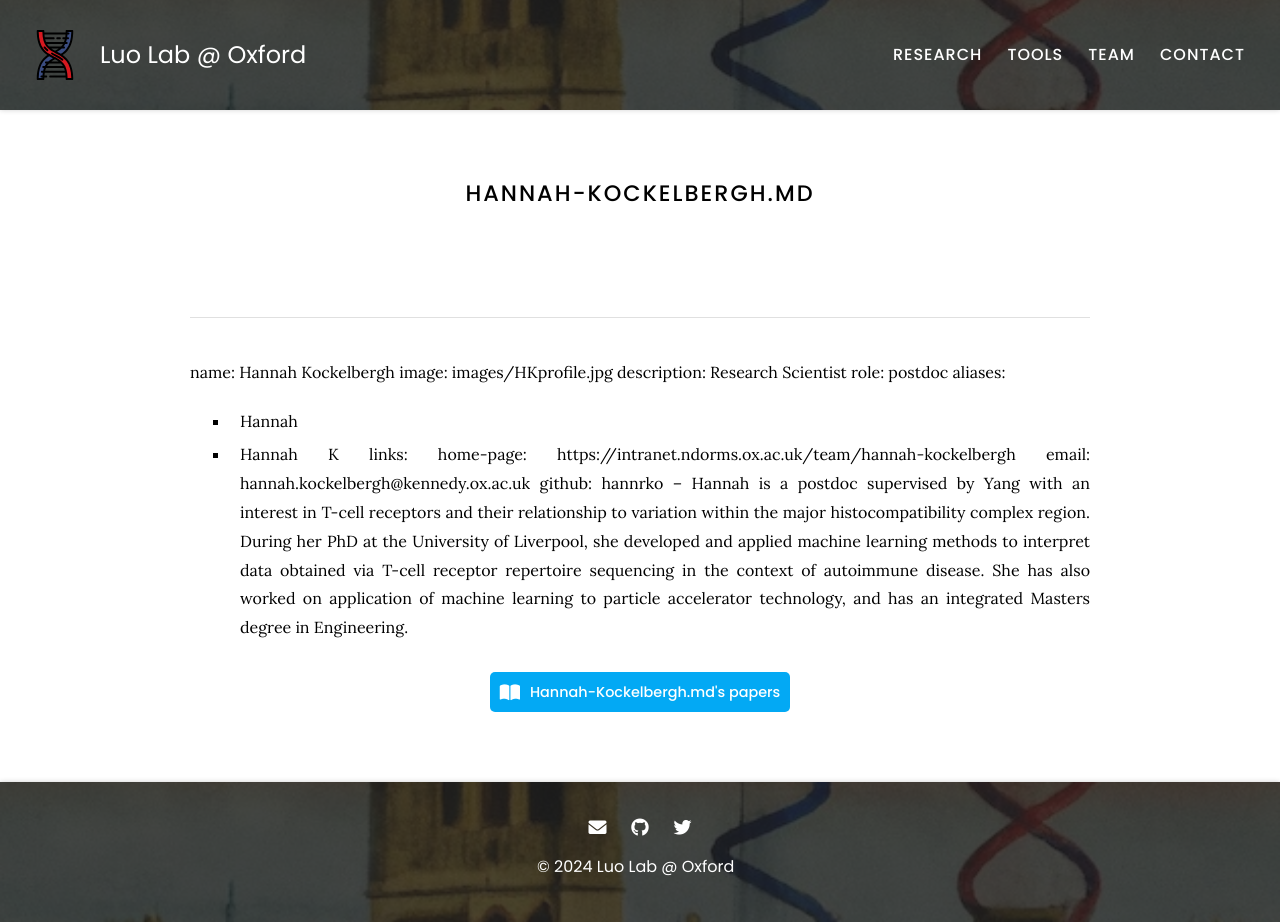
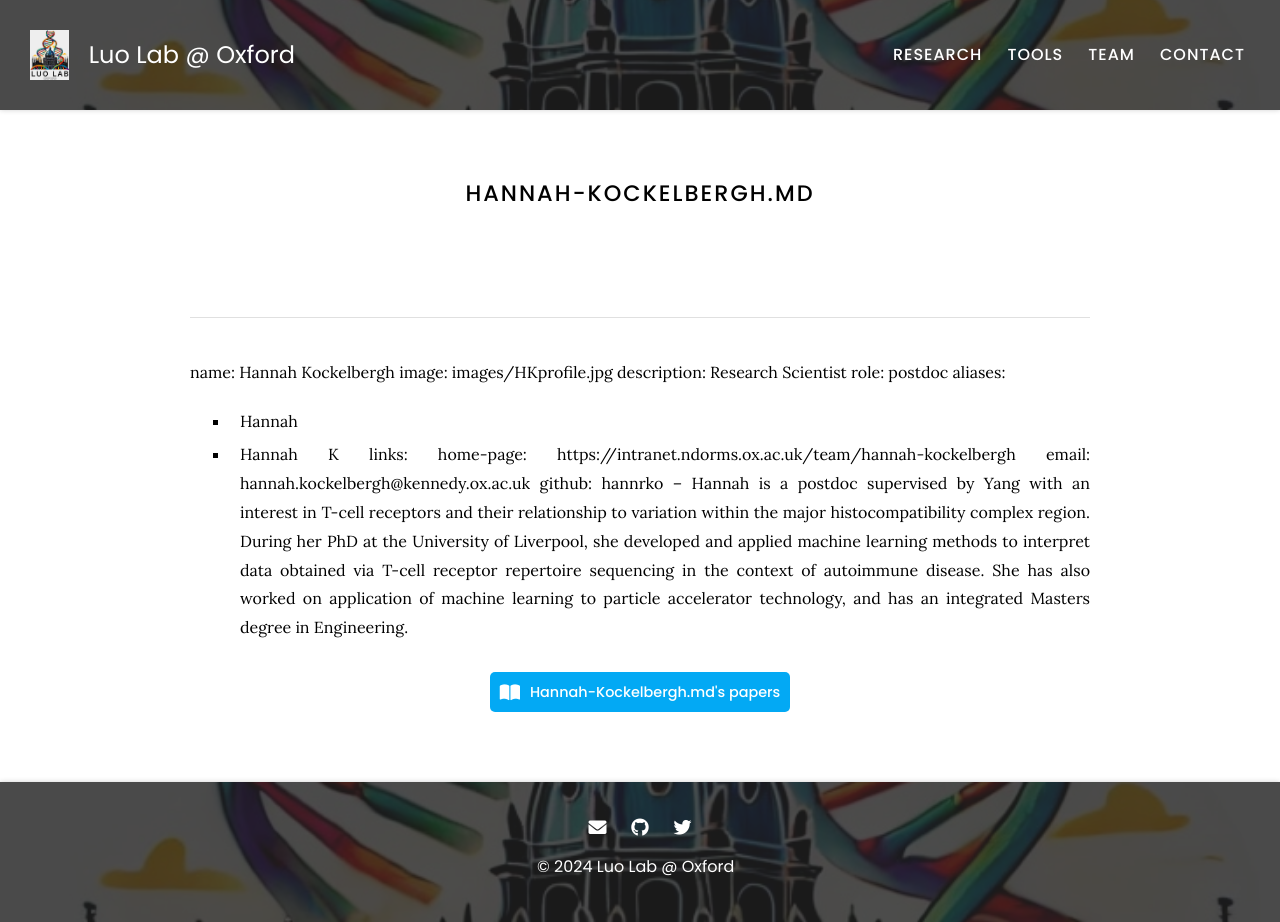
Before and after one commit to yang-luo-lab/yang-luo-lab.github.io, a Jekyll site: the page built from _members/Hannah-Kockelbergh.md, in a window 1280 px wide. Built offline with Jekyll 4.4.1, drawn with Linux system fonts in a browser that asks for light colours.

Commit message:
updated logo

```diff
--- a/_config.yaml
+++ b/_config.yaml
@@ -3,9 +3,9 @@
 # site properties and page defaults
 title: Luo Lab @ Oxford
 #description: An easy-to-use, flexible website template for labs, with automatic citations, GitHub tag imports, pre-built components, and more.
-logo: images/dna-svgrepo-com.svg
-header: images/Oxford_DNA.jpg
-footer: images/Oxford_DNA.jpg
+logo: images/Lab_logo.jpg
+header: images/Lab_logo.jpg
+footer: images/Lab_logo.jpg
 #baseurl: /yang-luo-lab
 
 # site social media and other links
```
Also changed, not shown: images/Lab_logo.jpg (added), images/member.jpg (deleted).
